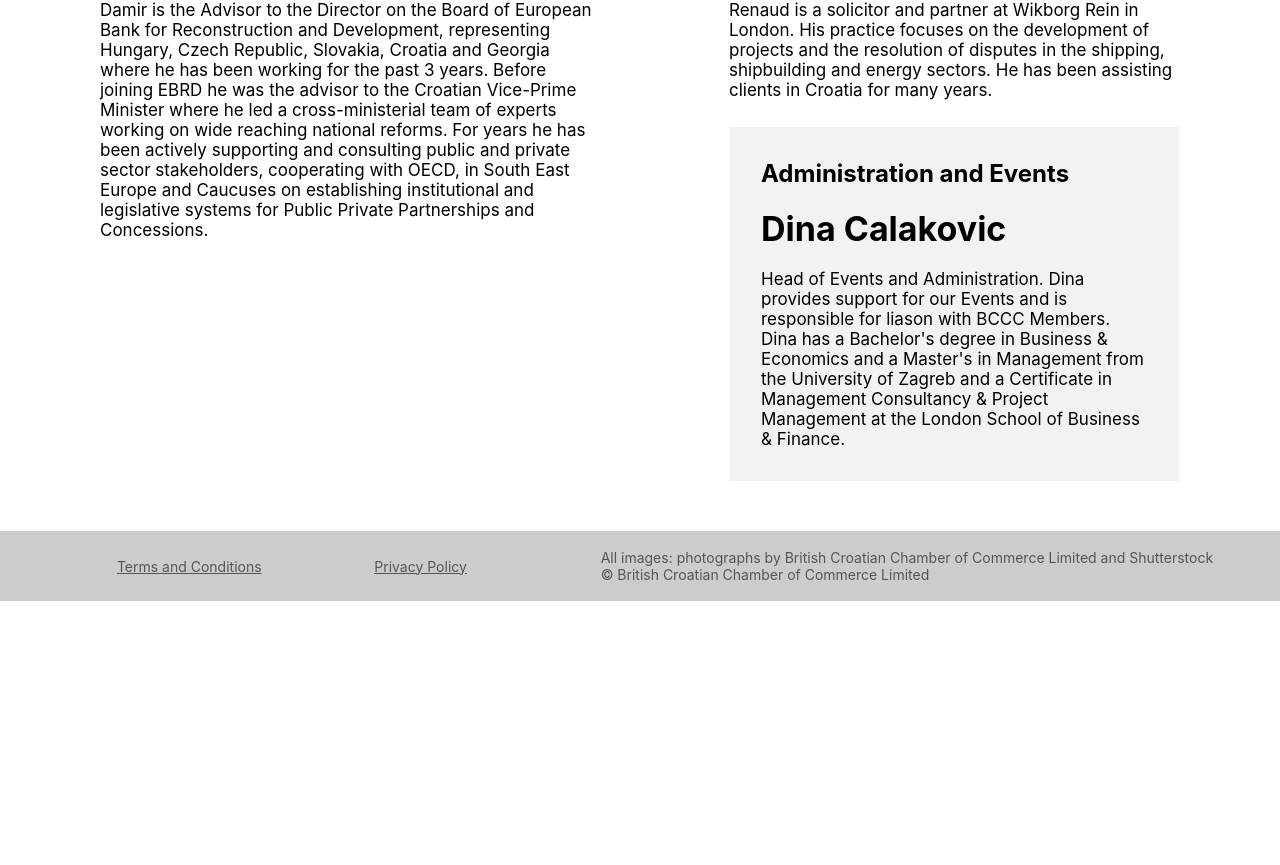
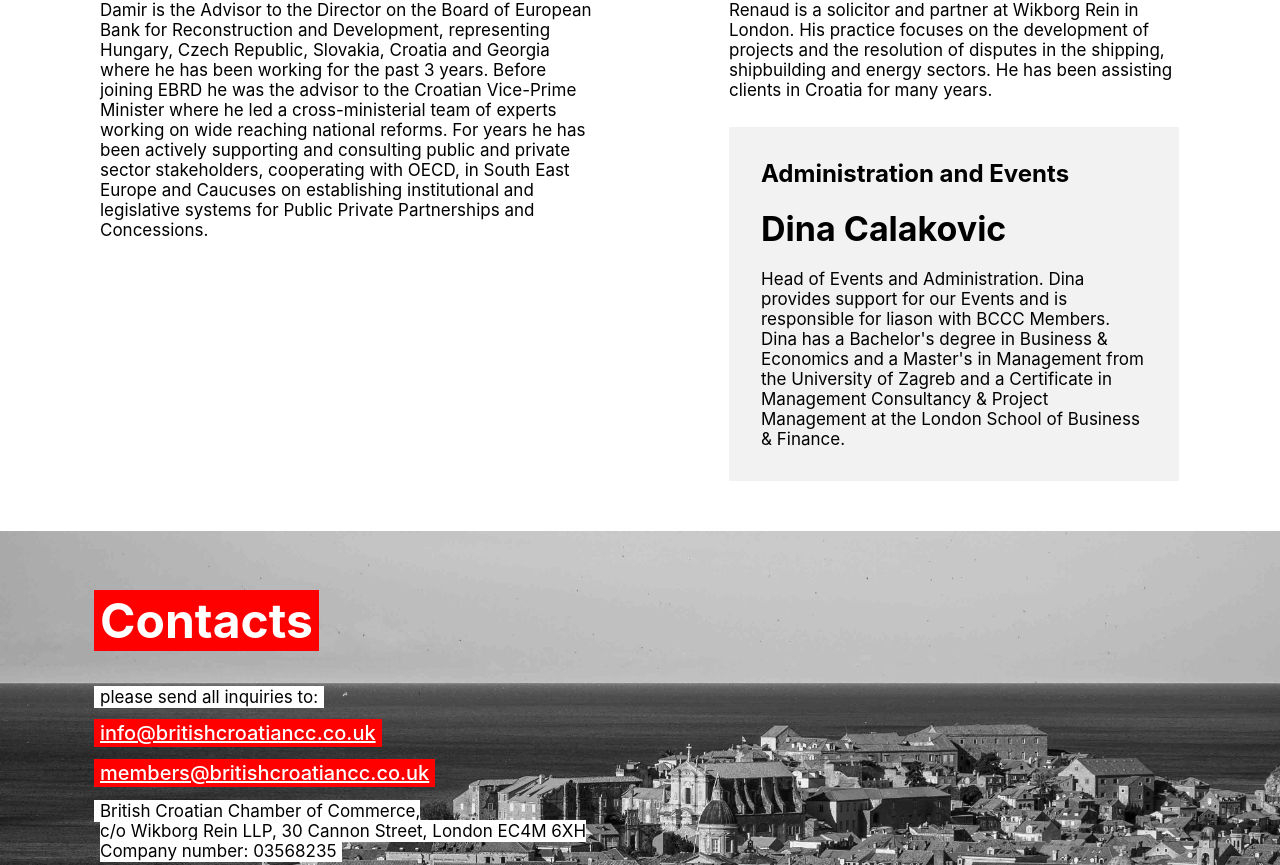
Before and after one commit to jcatalaamat/croatia-see-meets-uk, a React (Create React App) app: page /#/ in a window 1280 px wide. Shown: the part 3300-4165 px from the top of the page. Before the commit the page ends 3901 px from the top, so only its background shows below. Built offline with nearby package versions, Linux system fonts and the light colour scheme.

Commit message:
amost all

```diff
--- a/src/App.scss
+++ b/src/App.scss
@@ -172,6 +172,15 @@ p {
   }
 }
 
+.contacts {
+  background-image: url(./assets/img/dubrovnik_bw_op.jpg);
+  background-size: cover;
+  padding-bottom: 50px;
+  @media only screen and (min-width: 768px) {
+    padding-bottom: 220px;
+  }
+}
+
 .about-the-event {
   padding-bottom: 50px;
   background-color: white;
@@ -283,6 +292,10 @@ p {
     background-size: 27%;
     background-repeat: no-repeat;
   }
+}
+
+.useful-links {
+  padding-bottom: 50px;
 }
 
 .no-margin {
@@ -1191,12 +1204,44 @@ p {
     padding-right: 80px
   }
 
+  &-links {
+    width: 960;
+  }
+
   &-one{
     width: 500px;
+    padding-right: 20px;
+  }
+
+  &-one-small{
+    width: 400px;
     padding-right: 20px;
   }
 
   &-two {
     width: 450px;
   }
+  &-two-big{
+    width: 500px;
+  }
 }
+.red-bg-underline {
+  background-color: #fe0000;
+  color: white;
+  box-shadow: 6px 0 0 #fe0000, -6px 0 0 #fe0000;
+  text-decoration-color: white;
+  font-size: 20px;
+  font-weight: 500;
+  line-height: 16px;
+  padding: 2px 0 2px 0;
+}
+
+.red-bg {
+  background-color: #fe0000;
+  color: white;
+  box-shadow: 6px 0 0 #fe0000, -6px 0 0 #fe0000;
+  text-decoration: none;
+  line-height: 16px;
+  font-weight: bold;
+  padding: 2px 0 2px 0;
+}
--- a/src/components/BcccPage.jsx
+++ b/src/components/BcccPage.jsx
@@ -1,18 +1,13 @@
 import React, { Component } from 'react';
 
-import AboutTheEvent from './AboutTheEvent';
 import TitleBccc from './TitleBccc';
-import WhyParticipate from './WhyParticipate';
-import Agenda from './Agenda';
-import EncodeProgramme from './EncodeProgramme';
-import HowToApply from './HowToApply';
-import AboutBCCC from './AboutBCCC';
-import Media from './Media';
-import Footer from './Footer';
 import OurMission from './OurMission';
 import OurHistory from './OurHistory';
 import CurrentEvents from './CurrentEvents';
 import BoardOfDirectors from './BoardOfDirectors';
+import Footer from './Footer';
+import Contacts from './Contacts';
+import UsefulLinks from './UsefulLinks';
 
 class BcccPage extends Component {
   goToMission = () => {
@@ -55,13 +50,8 @@ class BcccPage extends Component {
         <div ref={ref => this.directorsRef = ref}>
           <BoardOfDirectors />
         </div>
-        {/* <div ref={ref => this.applyRef = ref}>
-          <HowToApply />
-        </div>
-        <div ref={ref => this.aboutRef = ref}>
-          <AboutBCCC />
-        </div>
-        <Media /> */}
+        <Contacts />
+        <UsefulLinks />
         <Footer />
       </div>
     );
--- /dev/null
+++ b/src/components/Contacts.jsx
@@ -0,0 +1,31 @@
+import React from 'react';
+import RedHeader from './RedHeader';
+
+const Contacts = () => (
+  <div className="contacts">
+    <div className="content">
+      <RedHeader spacing text="Contacts" />
+      <div className="encode-text">
+        <p>
+          <span className="p-contrast">please send all inquiries to:</span>
+
+        </p>
+        <div><span className="red-bg-underline"><a className="red-bg-underline" href="mailto:info@britishcroatiancc.co.uk">info@britishcroatiancc.co.uk</a></span></div>
+        <div style={{ paddingTop: '20px' }}><span className="red-bg-underline"><a className="red-bg-underline" href="mailto:members@britishcroatiancc.co.uk">members@britishcroatiancc.co.uk</a></span></div>
+        <p>
+          <span className="p-contrast">
+British Croatian Chamber of Commerce,
+            <br />
+c/o Wikborg Rein LLP, 30 Cannon Street, London EC4M 6XH
+            <br />
+Company number: 03568235
+
+          </span>
+        </p>
+      </div>
+
+    </div>
+  </div>
+);
+
+export default Contacts;
--- a/src/components/OurHistory.jsx
+++ b/src/components/OurHistory.jsx
@@ -62,7 +62,7 @@ established companies who are actively interested in
 doing business between Croatia and the UK.
                     <br />
                     <br />
-For more information or to join BCCC, contact us here:
+For more information or to join BCCC, contact us here;
                     <br />
                     <br />
                     <a style={{ textDecorationColor: '#e93732' }} href="mailto:info@britishcroatiancc.co.uk"><span className="p-contrast-red">info@britishcroatiancc.co.uk</span></a>
--- /dev/null
+++ b/src/components/UsefulLinks.jsx
@@ -0,0 +1,44 @@
+import React from 'react';
+import RedHeader from './RedHeader';
+
+const UsefulLinks = () => (
+  <div className="useful-links">
+    <div className="content">
+      <RedHeader spacing text="Useful Links" />
+      <div className="history history-links">
+        <div className="history-one-small">
+          <p>
+            <div style={{ paddingBottom: '5px' }}>About Croatia;</div>
+            <span className="red-bg"><a className="red-bg" href="http://www.croatia.eu/">www.croatia.eu</a></span>
+          </p>
+
+          <p>
+            <div style={{ paddingBottom: '5px' }}>Croatian Government;</div>
+            <span className="red-bg"><a className="red-bg" href="http://www.vlada.gov.hr/en">www.vlada.gov.hr/en</a></span>
+          </p>
+
+          <p>
+            <div style={{ paddingBottom: '5px' }}>Embassy of the Republic of Croatia in the UK;</div>
+            <span className="red-bg"><a className="red-bg" href="http://www.uk.mvep.hr/en/">www.uk.mvep.hr/en</a></span>
+          </p>
+
+        </div>
+        <div className="history-two-big">
+          <p>
+            <div style={{ paddingBottom: '5px' }}>Croatian Chamber of Economy;</div>
+            <span className="red-bg"><a className="red-bg" href="http://www.investincroatia.hr/">www.investincroatia.hr</a></span>
+          </p>
+
+          <p>
+            <div style={{ paddingBottom: '5px' }}>British Embassy Zagreb;</div>
+            <span className="red-bg"><a className="red-bg" href="http://www.gov.uk/world/organisations/british-embassy-zagreb">www.gov.uk/world/organisations/british-embassy-zagreb</a></span>
+          </p>
+        </div>
+
+      </div>
+
+    </div>
+  </div>
+);
+
+export default UsefulLinks;
```
